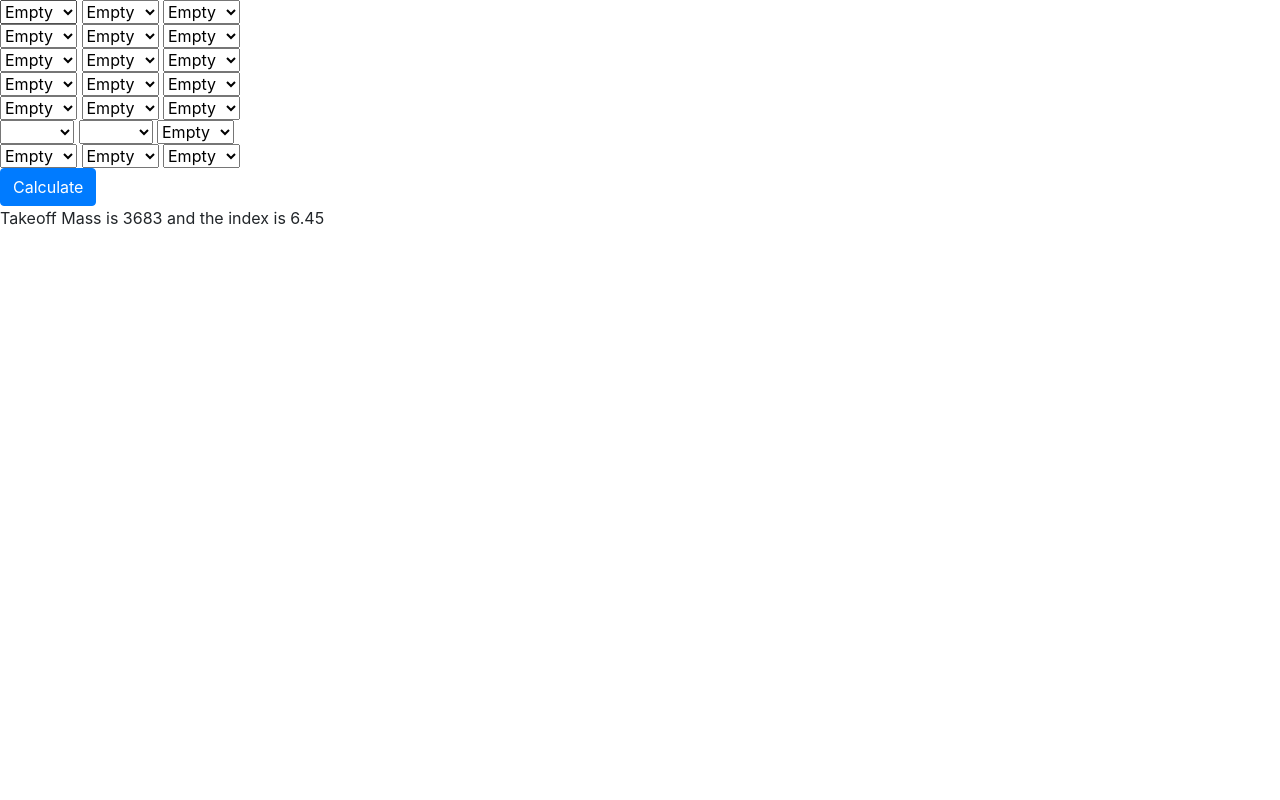
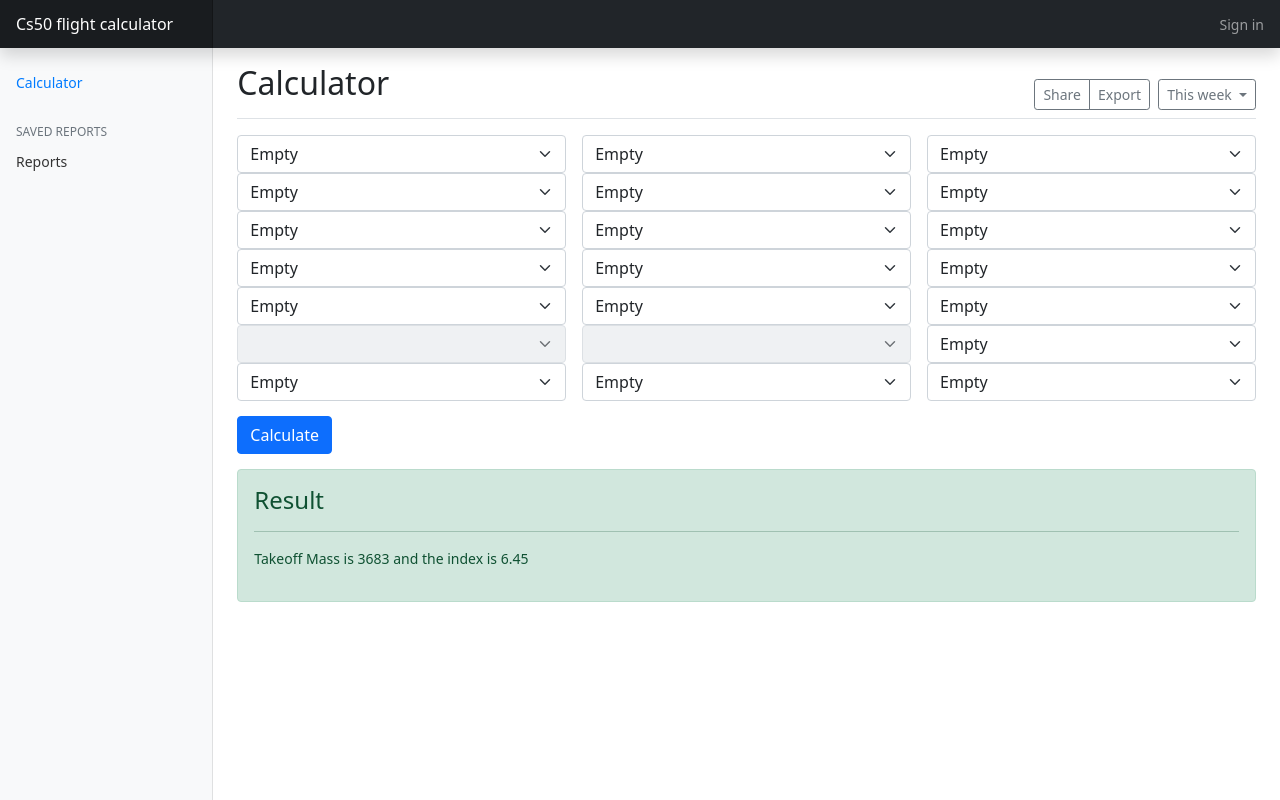
Before and after one commit to a-dal/cs50project, a Flask app: page / in a window 1280 px wide. Run offline with Flask 2, Linux system fonts and the light colour scheme.

Commit message:
bootstrap inegration

```diff
--- a/static/styles.css
+++ b/static/styles.css
@@ -0,0 +1,110 @@
+body {
+  font-size: .875rem;
+}
+
+.feather {
+  width: 16px;
+  height: 16px;
+  vertical-align: text-bottom;
+}
+
+/*
+ * Sidebar
+ */
+
+.sidebar {
+  position: fixed;
+  top: 0;
+  /* rtl:raw:
+  right: 0;
+  */
+  bottom: 0;
+  /* rtl:remove */
+  left: 0;
+  z-index: 100; /* Behind the navbar */
+  padding: 48px 0 0; /* Height of navbar */
+  box-shadow: inset -1px 0 0 rgba(0, 0, 0, .1);
+}
+
+@media (max-width: 767.98px) {
+  .sidebar {
+    top: 5rem;
+  }
+}
+
+.sidebar-sticky {
+  position: relative;
+  top: 0;
+  height: calc(100vh - 48px);
+  padding-top: .5rem;
+  overflow-x: hidden;
+  overflow-y: auto; /* Scrollable contents if viewport is shorter than content. */
+}
+
+.sidebar .nav-link {
+  font-weight: 500;
+  color: #333;
+}
+
+.sidebar .nav-link .feather {
+  margin-right: 4px;
+  color: #727272;
+}
+
+.sidebar .nav-link.active {
+  color: #007bff;
+}
+
+.sidebar .nav-link:hover .feather,
+.sidebar .nav-link.active .feather {
+  color: inherit;
+}
+
+.sidebar-heading {
+  font-size: .75rem;
+  text-transform: uppercase;
+}
+
+/*
+ * Navbar
+ */
+
+.navbar-brand {
+  padding-top: .75rem;
+  padding-bottom: .75rem;
+  font-size: 1rem;
+  background-color: rgba(0, 0, 0, .25);
+  box-shadow: inset -1px 0 0 rgba(0, 0, 0, .25);
+}
+
+.navbar .navbar-toggler {
+  top: .25rem;
+  right: 1rem;
+}
+
+.navbar .form-control {
+  padding: .75rem 1rem;
+  border-width: 0;
+  border-radius: 0;
+}
+
+.form-control-dark {
+  color: #fff;
+  background-color: rgba(255, 255, 255, .1);
+  border-color: rgba(255, 255, 255, .1);
+}
+
+.form-control-dark:focus {
+  border-color: transparent;
+  box-shadow: 0 0 0 3px rgba(255, 255, 255, .25);
+}
+
+/*
+ * Form Page
+ */
+button{
+  margin-top: 15px;
+}
+.alert{
+  margin-top: 15px;
+}
--- a/templates/index.html
+++ b/templates/index.html
@@ -1,29 +1,49 @@
 {% extends "layout.html" %}
-
-{% block title %}
-    project title
-{% endblock %}
-
-{% block body %}
+{% block main %}
+<div class="d-flex justify-content-between flex-wrap flex-md-nowrap align-items-center pt-3 pb-2 mb-3 border-bottom">
+  <h1 class="h2">{% block title %}Calculator{% endblock %}</h1>
+  <div class="btn-toolbar mb-2 mb-md-0">
+    <div class="btn-group me-2">
+      <button type="button" class="btn btn-sm btn-outline-secondary">Share</button>
+      <button type="button" class="btn btn-sm btn-outline-secondary">Export</button>
+    </div>
+    <button type="button" class="btn btn-sm btn-outline-secondary dropdown-toggle">
+      <span data-feather="calendar"></span>
+      This week
+    </button>
+  </div>
+</div>
+<div class="">
     <form action="/" method="post">
       {% for i in range (1,8) %}
+        <div class="row g-3">
           {% for j in ["a", "b", "c"] %}
             {% if i == 6  and j != "c" %}
-                <select name="noseat">
+              <div class="col-md-4">
+                <select class="form-select" disabled>
                     <option disabled>noseat</option>
                 </select>
+              </div>
               {% continue %}
             {% endif %}
-                <select name="Seat {{i}}{{j}}" id="seat{{i}} {{j}}">
+            <div class="col-md-4">
+            <select class="form-select" name="Seat {{i}}{{j}}" id="seat{{i}} {{j}}">
               <option value="0" style="background-color:white" selected="selected">Empty</option>
               <option value="86" style="background-color:orange">Male</option>
               <option value="68" style="background-color:green">Female</option>
               <option value="35" style="background-color:yellow">Child</option>
             </select>
+            </div>
           {% endfor %}
-        <br>
+        </div>
       {% endfor %}
       <button class="btn btn-primary" type="submit">Calculate</button>
     </form>
+    <div class="alert alert-success" role="alert">
+      <h4 class="alert-heading">Result</h4>
+      <hr>
       <p>Takeoff Mass is {{actualmass}} and the index is {{ index|round(2) }}</p>
+    </div>
+  </div>
+
 {% endblock %}
--- a/templates/layout.html
+++ b/templates/layout.html
@@ -1,25 +1,64 @@
 <!DOCTYPE html>
-
 <html lang="en">
-
 <head>
-
   <meta charset="utf-8">
   <meta name="viewport" content="initial-scale=1, width=device-width">
-
-        <!-- http://getbootstrap.com/docs/4.5/ -->
-        <link rel="stylesheet" href="https://cdn.jsdelivr.net/npm/bootstrap@4.5.3/dist/css/bootstrap.min.css" integrity="sha384-TX8t27EcRE3e/ihU7zmQxVncDAy5uIKz4rEkgIXeMed4M0jlfIDPvg6uqKI2xXr2" crossorigin="anonymous">
-
+  <link href="https://cdn.jsdelivr.net/npm/bootstrap@5.0.0-beta1/dist/css/bootstrap.min.css" rel="stylesheet" integrity="sha384-giJF6kkoqNQ00vy+HMDP7azOuL0xtbfIcaT9wjKHr8RbDVddVHyTfAAsrekwKmP1" crossorigin="anonymous">
   <link href="/static/styles.css" rel="stylesheet">
-
   <!-- http://getbootstrap.com/docs/4.5/ -->
   <script src="https://code.jquery.com/jquery-3.5.1.slim.min.js" integrity="sha384-DfXdz2htPH0lsSSs5nCTpuj/zy4C+OGpamoFVy38MVBnE+IbbVYUew+OrCXaRkfj" crossorigin="anonymous"></script>
   <script src="https://cdn.jsdelivr.net/npm/bootstrap@4.5.3/dist/js/bootstrap.bundle.min.js" integrity="sha384-ho+j7jyWK8fNQe+A12Hb8AhRq26LrZ/JpcUGGOn+Y7RsweNrtN/tE3MoK7ZeZDyx" crossorigin="anonymous"></script>
-
   <title>{% block title %} {% endblock %}</title>
-
 </head>
 <body>
-        {% block body %}{% endblock %}
+  <header class="navbar navbar-dark sticky-top bg-dark flex-md-nowrap p-0 shadow">
+    <a class="navbar-brand col-md-3 col-lg-2 me-0 px-3" href="#">Cs50 flight calculator</a>
+    <button class="navbar-toggler position-absolute d-md-none collapsed" type="button" data-bs-toggle="collapse" data-bs-target="#sidebarMenu" aria-controls="sidebarMenu" aria-expanded="false" aria-label="Toggle navigation">
+      <span class="navbar-toggler-icon"></span>
+    </button>
+    <ul class="navbar-nav px-3">
+      <li class="nav-item text-nowrap">
+        <a class="nav-link" href="#">Sign in</a>
+      </li>
+    </ul>
+  </header>
+  <div class="container-fluid">
+    <div class="row">
+      <nav id="sidebarMenu" class="col-md-3 col-lg-2 d-md-block bg-light sidebar collapse">
+        <div class="position-sticky pt-3">
+          <ul class="nav flex-column">
+            <li class="nav-item">
+              <a class="nav-link active" aria-current="page" href="#">
+                <span data-feather="home"></span>
+                  Calculator
+              </a>
+            </li>
+          </ul>
+          <h6 class="sidebar-heading d-flex justify-content-between align-items-center px-3 mt-4 mb-1 text-muted">
+            <span>Saved reports</span>
+            <a class="link-secondary" href="#" aria-label="Add a new report">
+              <span data-feather="plus-circle"></span>
+            </a>
+          </h6>
+          <ul class="nav flex-column mb-2">
+            <li class="nav-item">
+              <a class="nav-link" href="#">
+                <span data-feather="file-text"></span>
+                Reports
+              </a>
+            </li>
+          </ul>
+        </div>
+      </nav>
+      <main class="col-md-9 ms-sm-auto col-lg-10 px-md-4">
+        {% block main %}{% endblock %}
+      </main>
+    </div>
+  </div>
+  <script src="https://cdn.jsdelivr.net/npm/bootstrap@5.0.0-beta1/dist/js/bootstrap.bundle.min.js" integrity="sha384-ygbV9kiqUc6oa4msXn9868pTtWMgiQaeYH7/t7LECLbyPA2x65Kgf80OJFdroafW" crossorigin="anonymous"></script>
+  <script src="https://cdn.jsdelivr.net/npm/feather-icons@4.28.0/dist/feather.min.js" integrity="sha384-uO3SXW5IuS1ZpFPKugNNWqTZRRglnUJK6UAZ/gxOX80nxEkN9NcGZTftn6RzhGWE" crossorigin="anonymous">
   </body>
 </html>
+
+</body>
+</html>
```
Also changed, not shown: 1 other file. Lines whose indentation alone changed are shown as unchanged.
